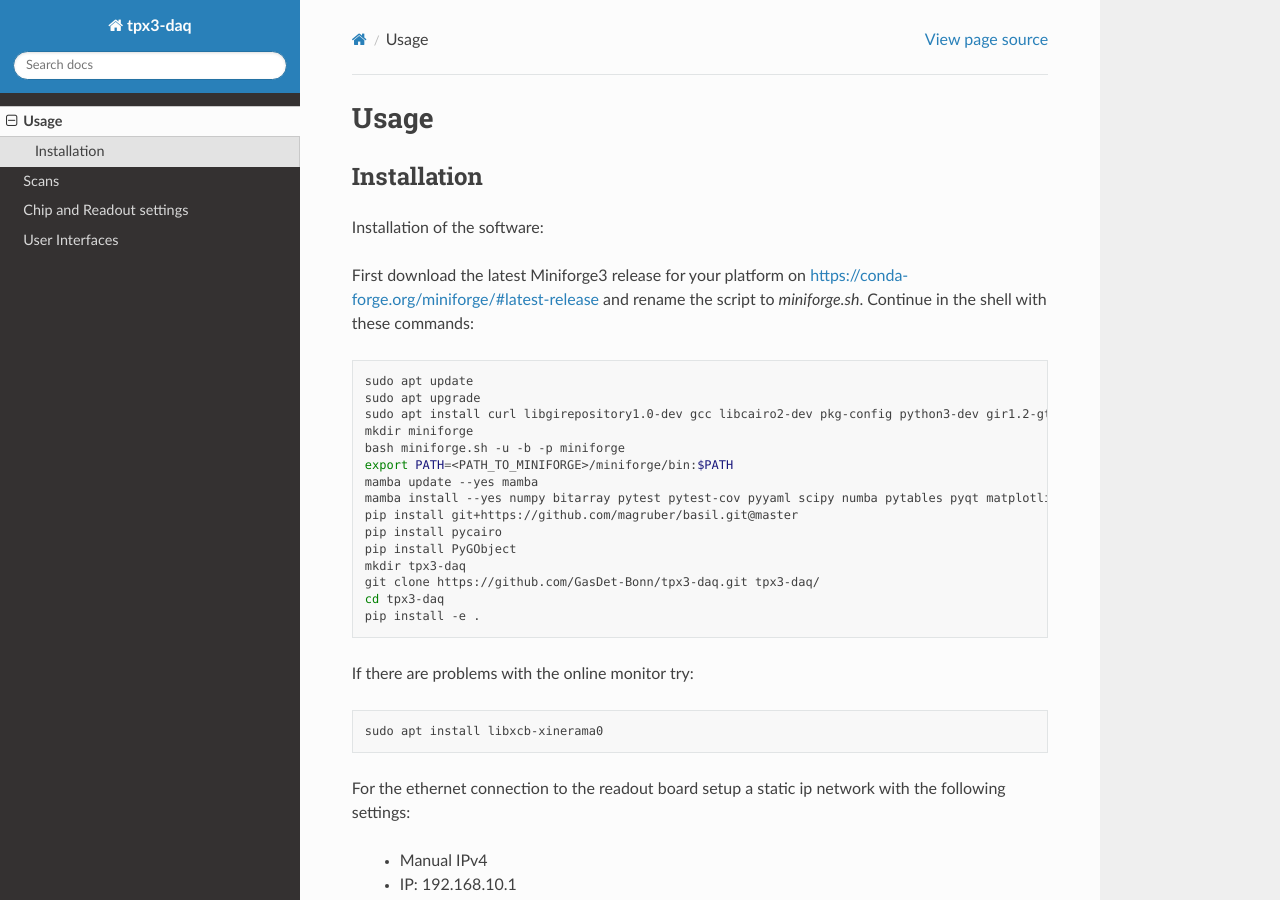
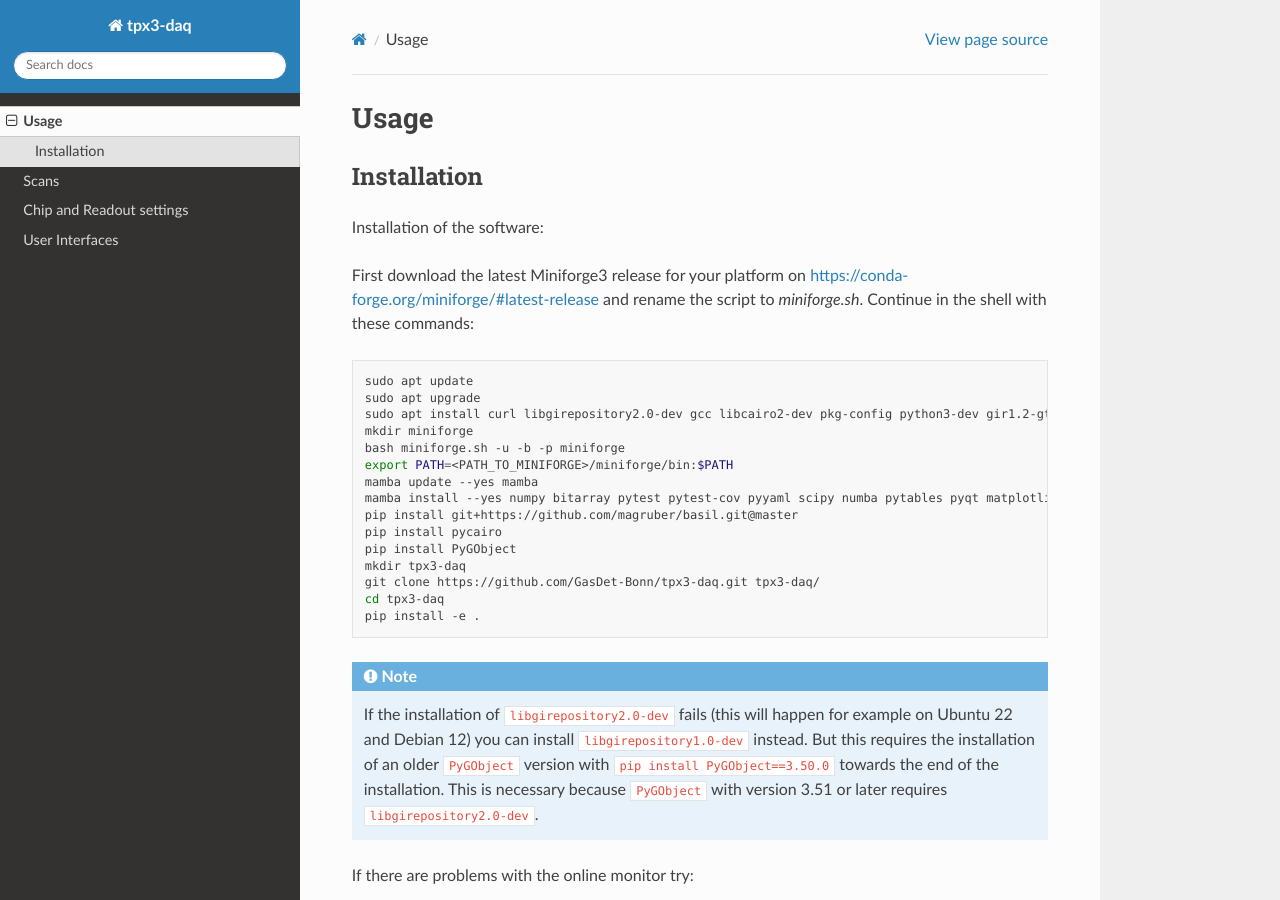
Before and after one commit to GasDet-Bonn/tpx3-daq, a Sphinx documentation site: the page built from docs/source/usage.rst, in a window 1280 px wide and 900 px high. Built offline with Sphinx 7.4.7 and the Read the Docs theme 3.1.0, drawn with Linux system fonts in a browser that asks for light colours.

Commit message:
DOC: update installation instructions

```diff
--- a/docs/source/usage.rst
+++ b/docs/source/usage.rst
@@ -15,7 +15,7 @@ the script to `miniforge.sh`. Continue in the shell with these commands:
 
    sudo apt update
    sudo apt upgrade
-   sudo apt install curl libgirepository1.0-dev gcc libcairo2-dev pkg-config python3-dev gir1.2-gtk-3.0
+   sudo apt install curl libgirepository2.0-dev gcc libcairo2-dev pkg-config python3-dev gir1.2-gtk-3.0
    mkdir miniforge
    bash miniforge.sh -u -b -p miniforge
    export PATH=<PATH_TO_MINIFORGE>/miniforge/bin:$PATH
@@ -28,6 +28,11 @@ the script to `miniforge.sh`. Continue in the shell with these commands:
    git clone https://github.com/GasDet-Bonn/tpx3-daq.git tpx3-daq/
    cd tpx3-daq
    pip install -e .
+
+.. note::
+   If the installation of ``libgirepository2.0-dev`` fails (this will happen for example on Ubuntu 22 and Debian 12) you can install
+   ``libgirepository1.0-dev`` instead. But this requires the installation of an older ``PyGObject`` version with ``pip install PyGObject==3.50.0``
+   towards the end of the installation. This is necessary because ``PyGObject`` with version 3.51 or later requires ``libgirepository2.0-dev``.
 
 If there are problems with the online monitor try:
 
```
